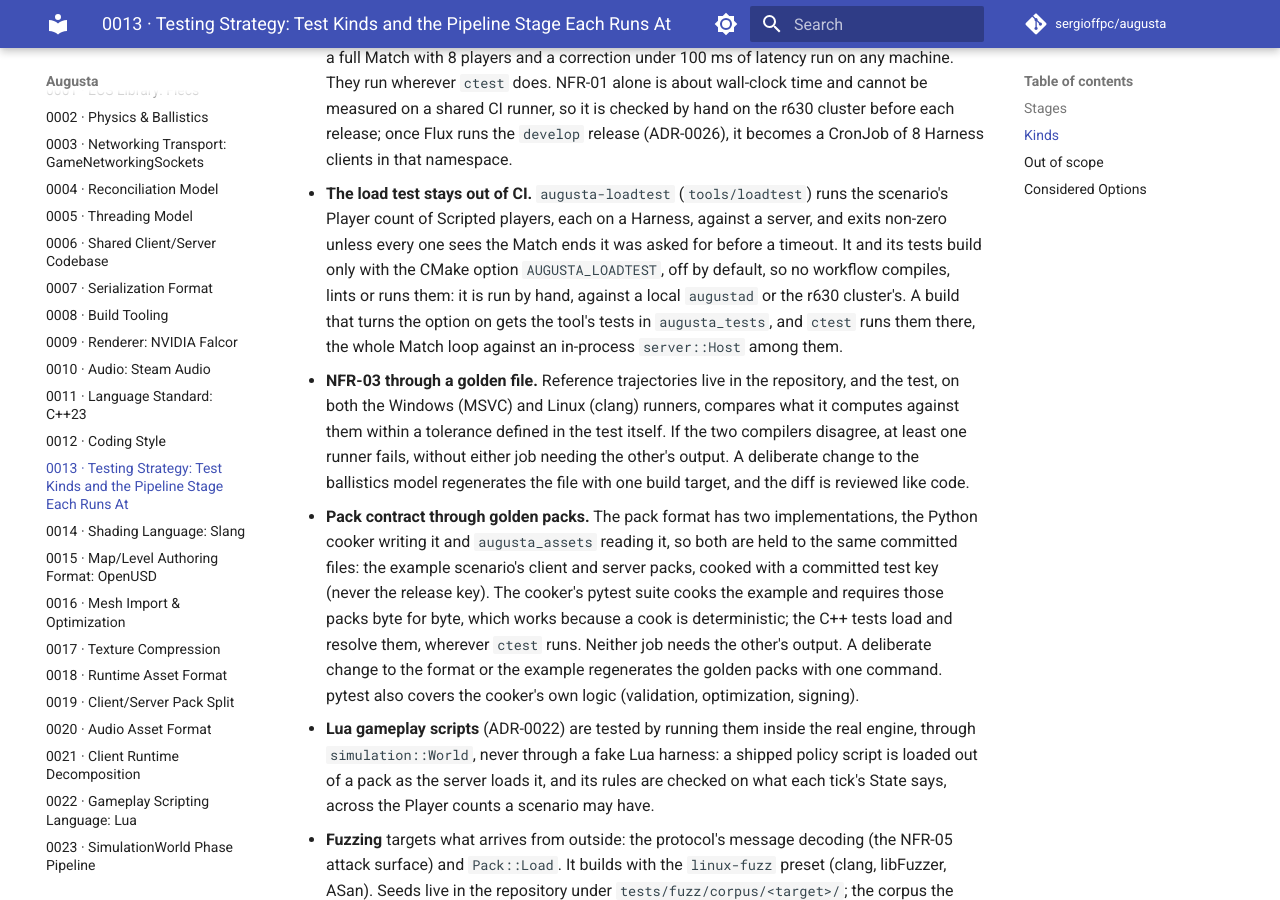
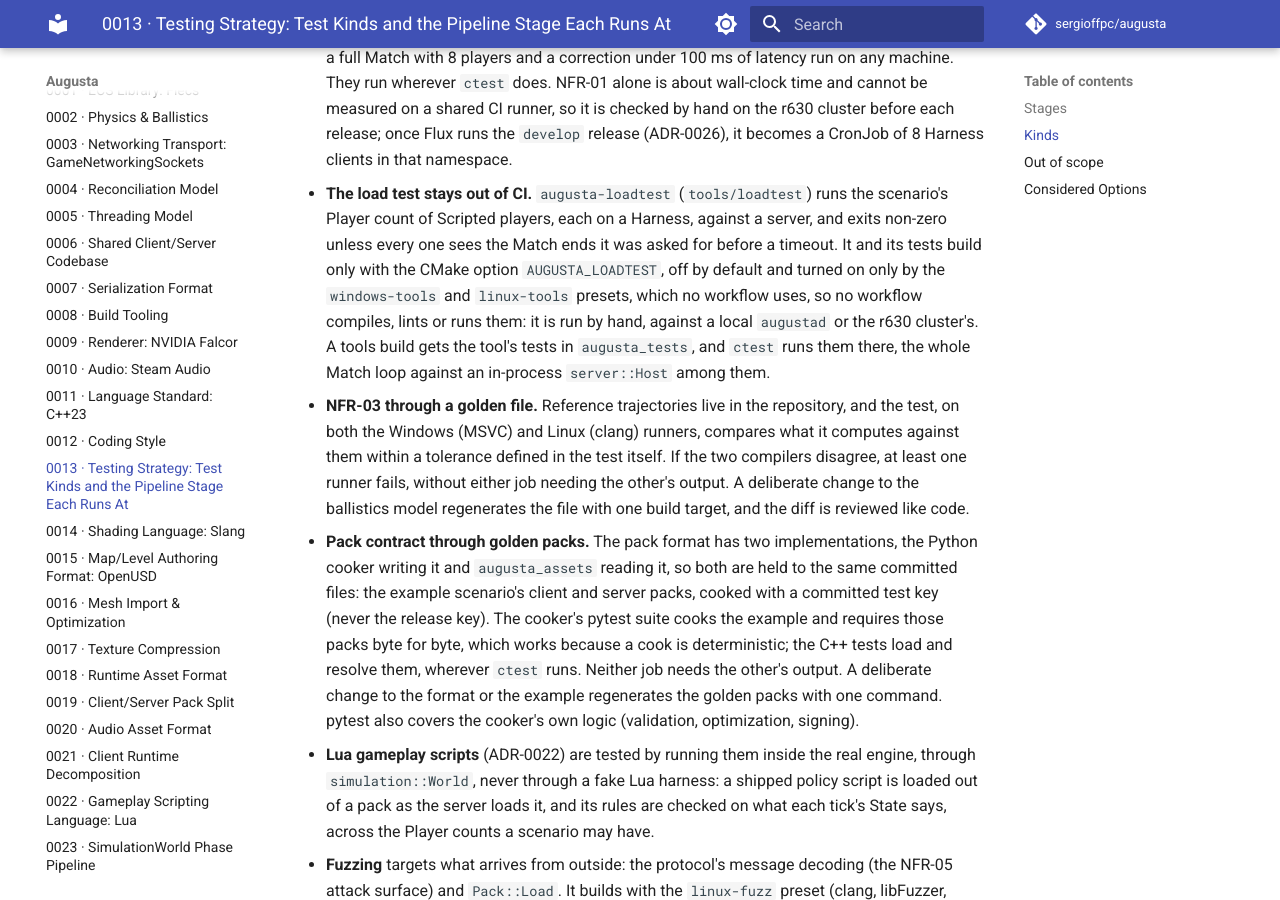
Before and after one commit to sergioffpc/augusta, an MkDocs documentation site: the page built from docs/adr/0013-testing-and-benchmarking.md, in a window 1280 px wide and 900 px high, scrolled down 1624 px. Built offline with MkDocs 1.6.1 and Material for MkDocs 9.7.7, drawn with Linux system fonts in a browser that asks for light colours; comment, search, counter and statistics services are not loaded.

Commit message:
build(loadtest): build augusta-loadtest through tools presets
The windows-tools and linux-tools configure, build and test presets turn
AUGUSTA_LOADTEST on in their own build directories, in place of passing
-DAUGUSTA_LOADTEST=ON to the regular presets. No workflow uses them, so
the tool stays out of CI (ADR-0013).

Co-Authored-By: Claude Opus 5.5 <noreply@anthropic.com>

```diff
--- a/CMakeLists.txt
+++ b/CMakeLists.txt
@@ -83,8 +83,8 @@ add_subdirectory(src/modules/replication)
 add_subdirectory(src/server)
 # augusta-loadtest, the Scripted players: a tool built with the runtime it
 # links (harness, map, config), on every platform. Off by default, so no CI
-# build compiles or tests it: configure with -DAUGUSTA_LOADTEST=ON to have it,
-# and its tests in augusta_tests.
+# build compiles or tests it: the windows-tools and linux-tools presets
+# (CMakePresets.json) turn it on, for the tool and its tests in augusta_tests.
 option(AUGUSTA_LOADTEST "Build augusta-loadtest (tools/loadtest) and its tests" OFF)
 if (AUGUSTA_LOADTEST)
   add_subdirectory(tools/loadtest)
--- a/docs/adr/0013-testing-and-benchmarking.md
+++ b/docs/adr/0013-testing-and-benchmarking.md
@@ -57,9 +57,10 @@ how noisy its result is.
   runs the scenario's Player count of Scripted players, each on a Harness,
   against a server, and exits non-zero unless every one sees the Match ends it
   was asked for before a timeout. It and its tests build only with the CMake
-  option `AUGUSTA_LOADTEST`, off by default, so no workflow compiles, lints or
-  runs them: it is run by hand, against a local `augustad` or the r630
-  cluster's. A build that turns the option on gets the tool's tests in
+  option `AUGUSTA_LOADTEST`, off by default and turned on only by the
+  `windows-tools` and `linux-tools` presets, which no workflow uses, so no
+  workflow compiles, lints or runs them: it is run by hand, against a local
+  `augustad` or the r630 cluster's. A tools build gets the tool's tests in
   `augusta_tests`, and `ctest` runs them there, the whole Match loop against
   an in-process `server::Host` among them.
 - **NFR-03 through a golden file.** Reference trajectories live in the
```
Also changed, not shown: CMakePresets.json (+38 -0 lines), tools/README.md (+13 -5 lines).
